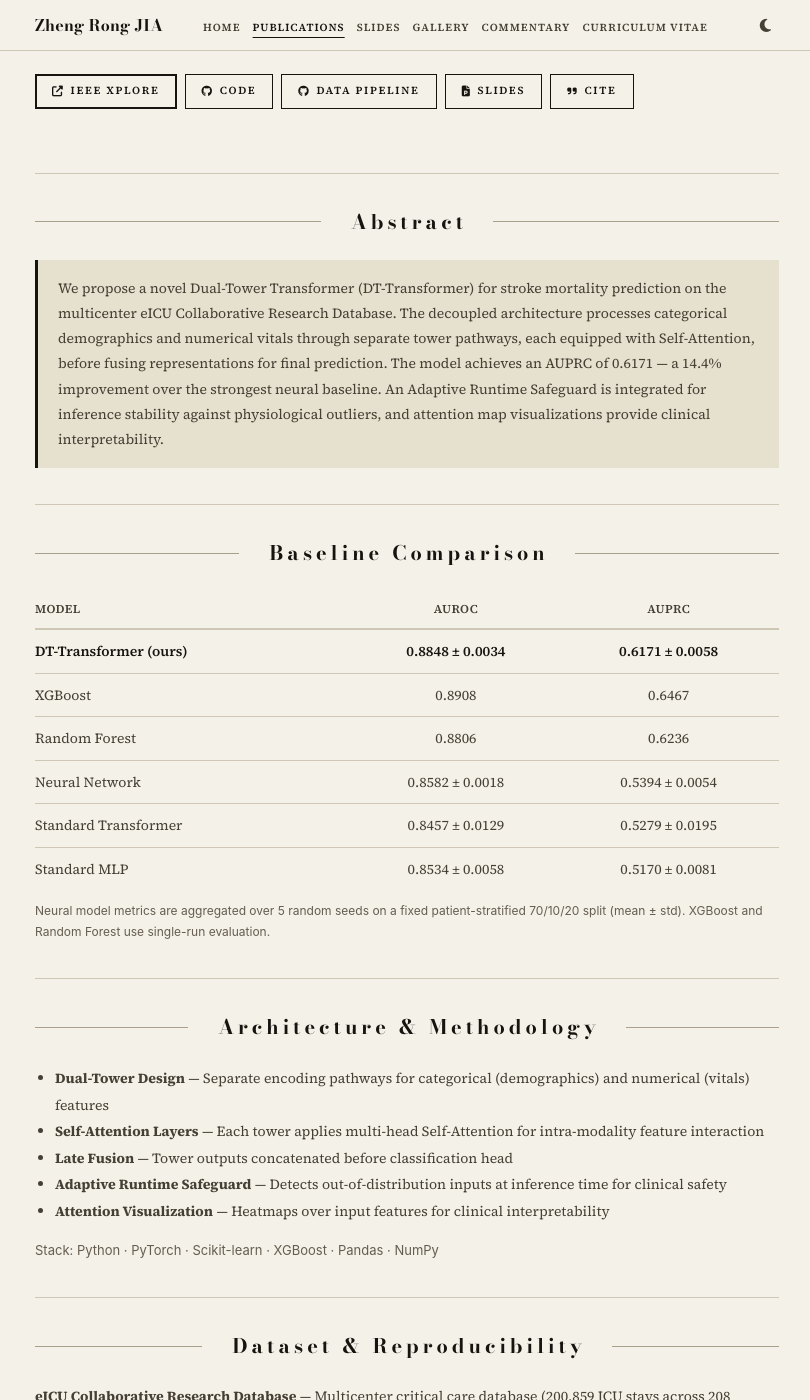
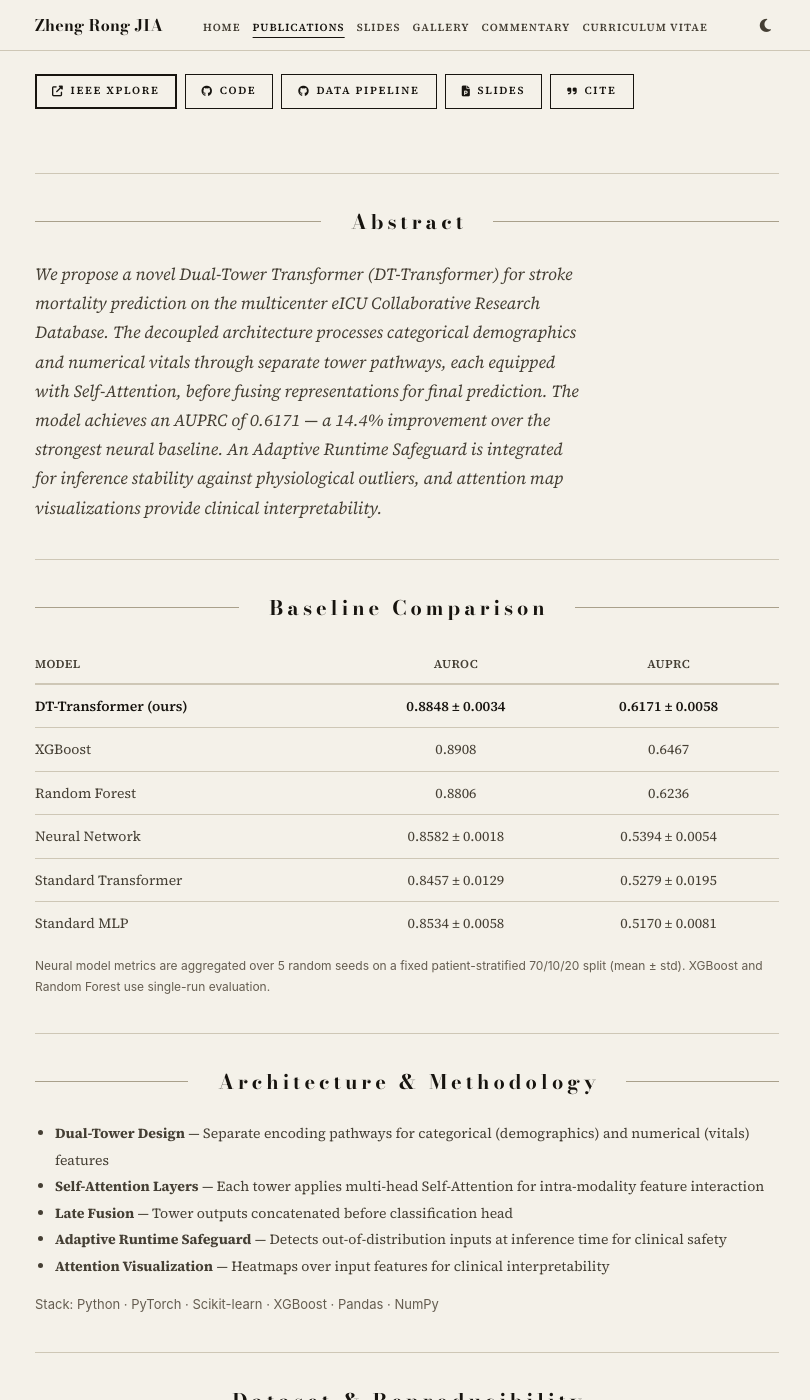
Before and after one commit to ZR-JIA/zr-jia.github.io, a Jekyll site: the page built from _publications/dt-transformer-eicu-stroke.md, in a window 1280 px wide and 1400 px high, scrolled down 232 px. Shown: the whole window, without its empty margins (233-1043 px from the left). Built offline with Jekyll 4.4.1, drawn with Linux system fonts in a browser that asks for light colours.

Commit message:
style: replace left-border boxes with plain type
A tinted box with a coloured bar down its left edge is a stock template
device, and the Zaichang Broadsheet craft notes name it as one. Four
elements used it.

- abstract: drop the tint and bar; set as 17px italic at a 34em measure
  under its rule heading
- hero slogan: drop the bar; keep the italic, in soft ink
- About: drop the bar; body at 17px on a 34em measure
- blockquote: a quotation keeps its rule, the print convention for
  quoted matter, but as a 1px hairline rather than a 3px coloured bar

The About drop cap is not part of this change. It waits on a rewrite of
the paragraph's opening, since a drop cap on the letter "I" reads as a
bar.

```diff
--- a/assets/css/main.css
+++ b/assets/css/main.css
@@ -635,16 +635,13 @@ img { max-width: 100%; height: auto; }
   margin-bottom: 28px;
 }
 
-.abstract-block {
-  background: var(--color-accent-muted);
-  border-left: 3px solid var(--color-accent);
-  padding: 16px 20px;
-}
+.abstract-block { max-width: 34em; }
 
 .abstract-block p {
-  font-size: 14px;
-  color: var(--color-text-secondary);
-  line-height: 1.8;
+  font-size: 17px;
+  font-style: italic;
+  color: var(--color-text-secondary);
+  line-height: 1.72;
   margin: 0;
 }
 
@@ -952,9 +949,9 @@ img { max-width: 100%; height: auto; }
 .post-content p { margin-bottom: 20px; }
 .post-content p:last-child { margin-bottom: 0; }
 .post-content blockquote {
-  border-left: 3px solid var(--color-accent);
+  border-left: 1px solid var(--rule-mid);
   margin: 24px 0;
-  padding: 4px 20px;
+  padding: 2px 0 2px 20px;
   color: var(--color-text-secondary);
   font-style: italic;
 }
@@ -1012,9 +1009,7 @@ img { max-width: 100%; height: auto; }
   font-family: var(--font-text);
   font-size: 18px;
   font-style: italic;
-  color: var(--color-accent);
-  border-left: 3px solid var(--color-accent);
-  padding-left: 14px;
+  color: var(--color-text-secondary);
   margin-bottom: 22px;
   line-height: 1.5;
 }
@@ -1230,18 +1225,14 @@ img { max-width: 100%; height: auto; }
 }
 
 /* ---- Philosophy / About ---- */
-.philosophy-block {
-  border-left: 2px solid var(--color-border);
-  padding-left: 18px;
-}
+.philosophy-block { max-width: 34em; }
 
 .philosophy-text {
   font-family: var(--font-text);
-  font-size: 15px;
-  color: var(--color-text-secondary);
-  line-height: 1.85;
+  font-size: 17px;
+  color: var(--color-text-secondary);
+  line-height: 1.72;
   margin: 0;
-  max-width: 620px;
 }
 
 /* ---- Utility ---- */
```
